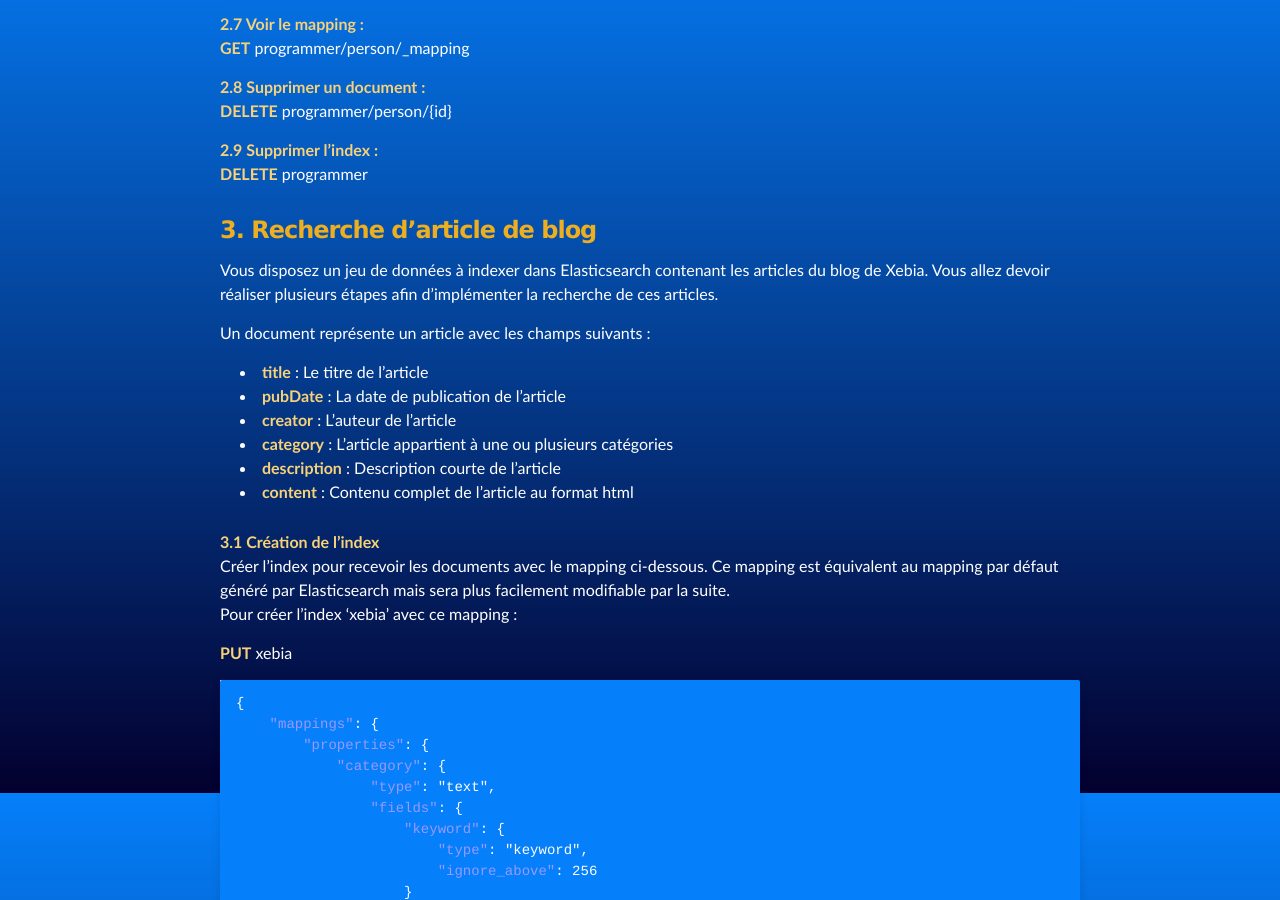
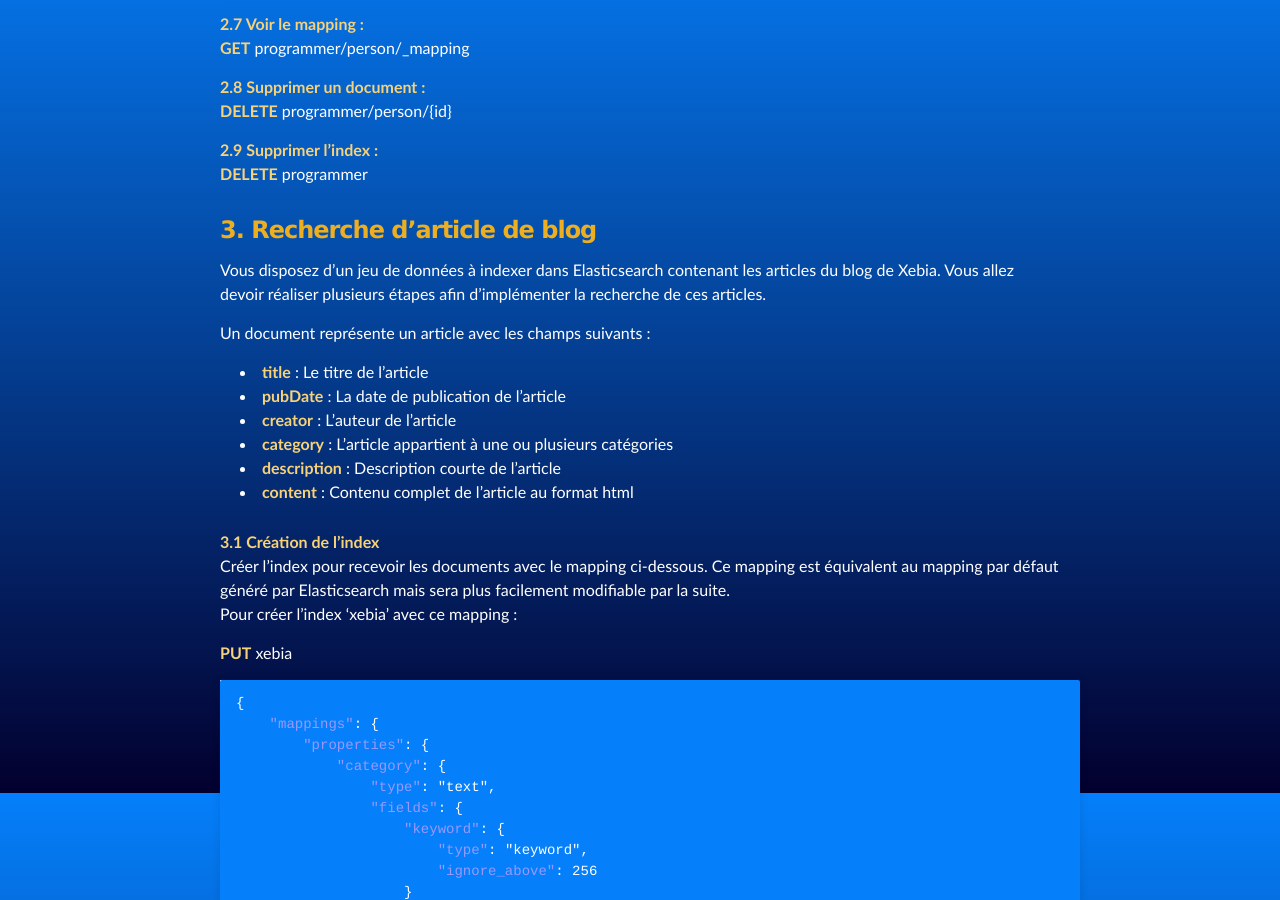
Before and after one commit to oziade/oziade.github.io, a Jekyll site: the page built from index.md, in a window 1280 px wide and 900 px high, scrolled down 2051 px. Built offline with Jekyll 4.4.1, drawn with Linux system fonts in a browser that asks for light colours; nearby versions of some CDN libraries.

Commit message:
Fix typo

```diff
--- a/_includes/chapter_3.md
+++ b/_includes/chapter_3.md
@@ -1,5 +1,5 @@
 ### 3. Recherche d'article de blog
-Vous disposez un jeu de données à indexer dans Elasticsearch contenant les articles du blog de Xebia. Vous allez
+Vous disposez d'un jeu de données à indexer dans Elasticsearch contenant les articles du blog de Xebia. Vous allez
 devoir réaliser plusieurs étapes afin d'implémenter la recherche de ces articles.
 
 Un document représente un
```
